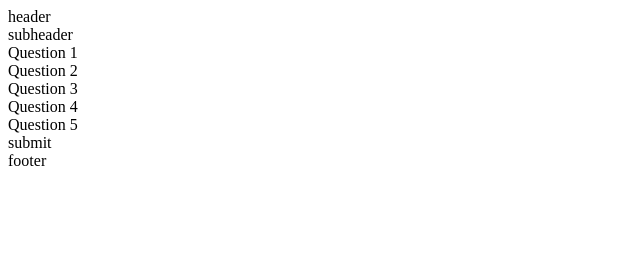
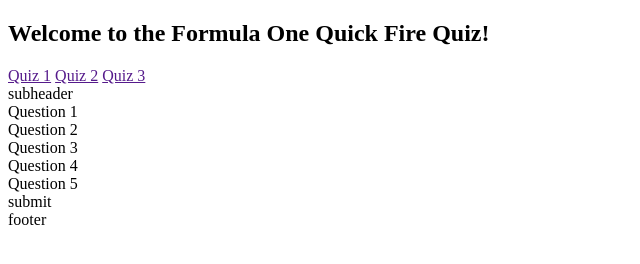
Before and after one commit to Dec1an-Kennedy/my-pp2-quiz, a plain HTML site: page index.html in a window 1280 px wide. Shown: the whole page, without its empty margins (0-640 px from the left). Drawn offline with Linux system fonts and the light colour scheme.

Commit message:
add basic content to header section

```diff
--- a/index.html
+++ b/index.html
@@ -8,7 +8,14 @@
 </head>
 <body>
 
-<section>header</section>
+<section>
+    <header>
+        <h1>Welcome to the Formula One Quick Fire Quiz!</h1>
+        <a href="">Quiz 1</a>
+        <a href="">Quiz 2</a>
+        <a href="">Quiz 3</a>
+    </header>
+</section>
 
 <section>subheader</section>
 
```
